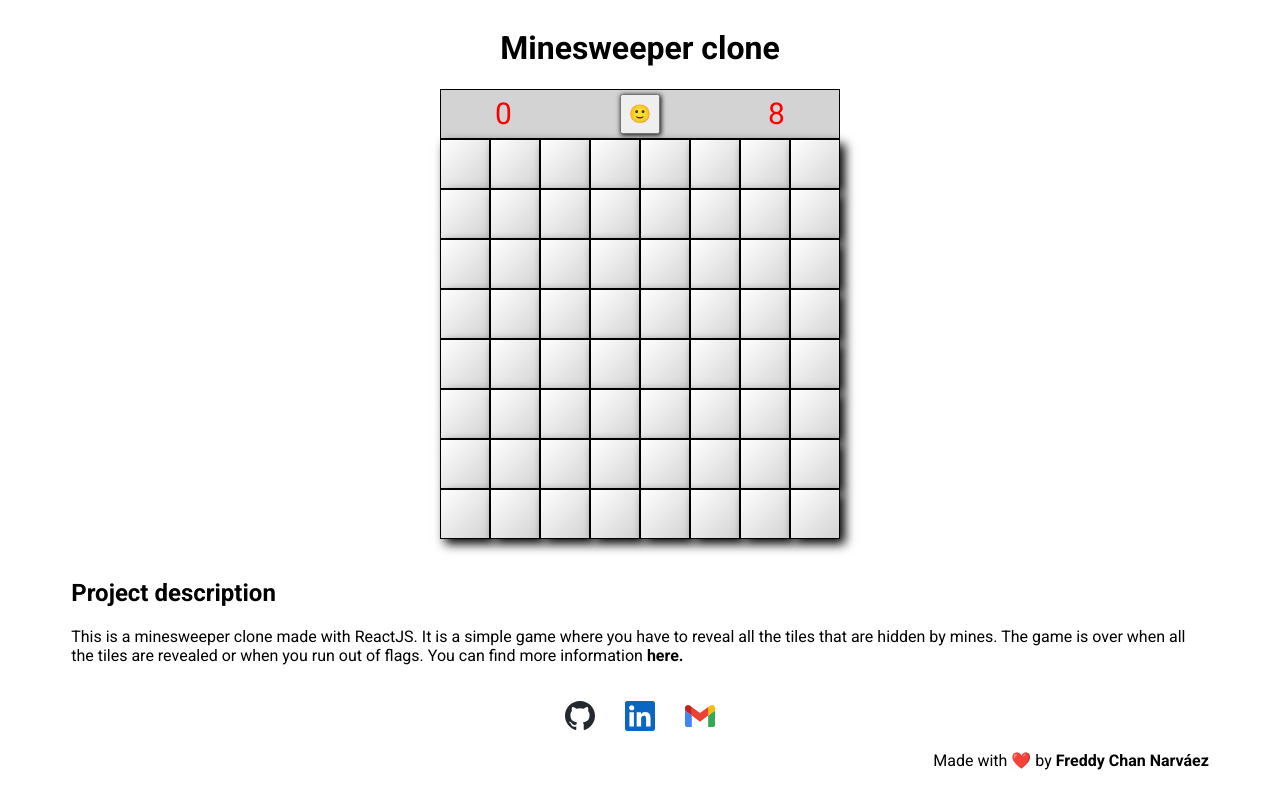
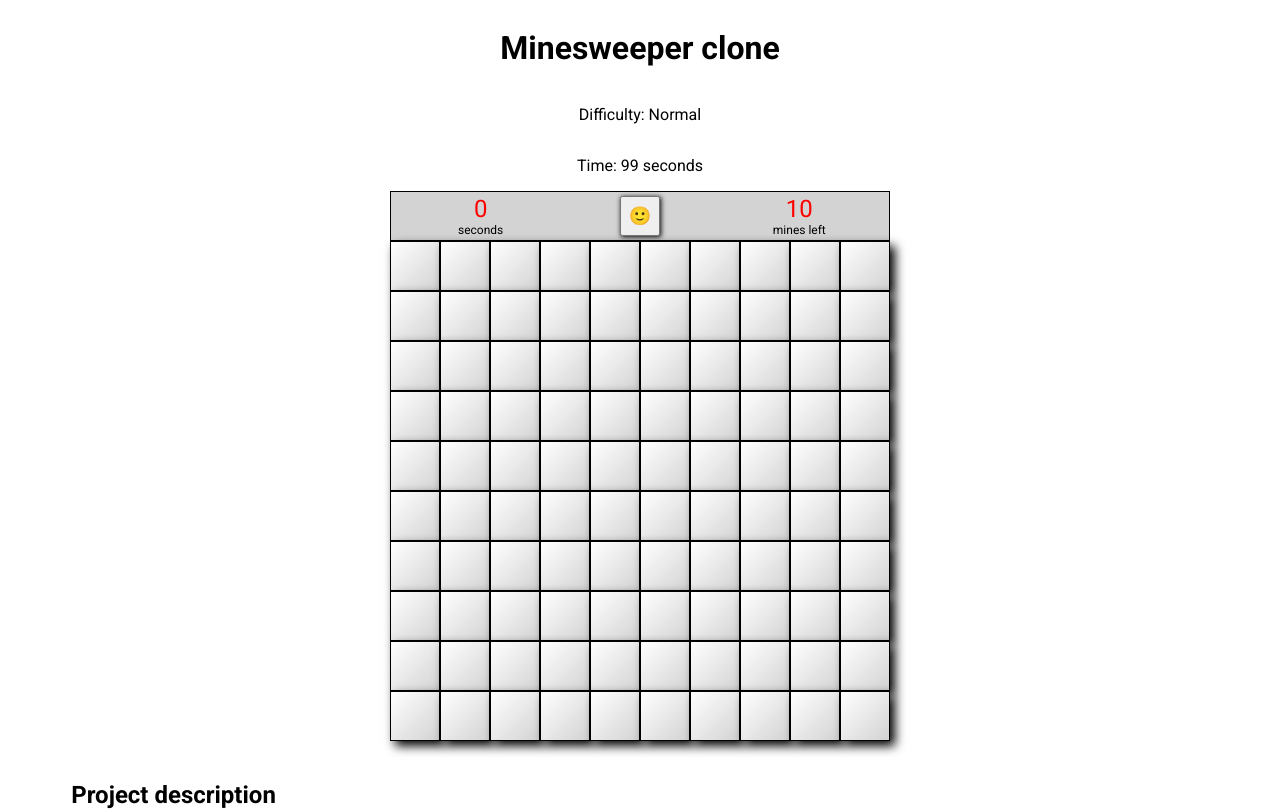
Before and after one commit to freddychannarvaez/react-minesweeper, a React (Vite) app: page / in a window 1280 px wide. Shown: the top 810 px of the page. Built offline with nearby package versions, Linux system fonts and the light colour scheme.

Commit message:
Add timer functionality

```diff
--- a/src/App.jsx
+++ b/src/App.jsx
@@ -11,8 +11,10 @@ import gmailLogo from './assets/gmail.svg';
 const githubRepo = 'https://github.com/freddychannarvaez/react-minesweeper';
 const portfolio = 'https://freddychannarvaez.com';
 
-const gridSize = 8;
-const totalMines = 8;
+const gridSize = 10;
+const totalMines = 10;
+
+const timeLimit = 99;
 
 const socialMediaLinks = [
   {
@@ -36,8 +38,8 @@ function App() {
 
   const [isGameOver, setIsGameOver] = useState(false)
   const [isGameResetted, setIsGameResetted] = useState(false)
-  // const [secondsPlayed, setSecondsPlayed] = useState(0)
-  // const [isGameStarted, setIsGameStarted] = useState(false)
+  const [isGameStarted, setIsGameStarted] = useState(false)
+  const [hasWonGame, setHasWonGame] = useState(false)
   const [validateLastTile, setValidateLastTile] = useState(false)
   const [secondsPlayed, setSecondsPlayed] = useState(0)
   const [flagsLeft, setFlagsLeft] = useState(totalMines)
@@ -46,18 +48,24 @@ function App() {
   let { newMines: firstMines, newGrid: firstGrid } = createMinesAndGrid(gridSize, totalMines)
   const [mines, setMines] = useState(firstMines)
   const [grid, setGrid] = useState(firstGrid)
+  const [currentInterval, setCurrentInterval] = useState(null)
 
+  const handleStartGame = () => {
+    if (!isGameStarted) setIsGameStarted(true)
+  }
 
   const handleEndGame = () => {
-    // console.log('Game over')
     setIsGameOver(true)
     setIsGameResetted(false)
+    clearInterval(currentInterval)
   }
 
   const handleResetGame = () => {
-    // console.log('Reset game')
     setIsGameOver(false)
     setIsGameResetted(true)
+    setCurrentInterval(null)
+    setIsGameStarted(false)
+    setHasWonGame(false)
   }
 
   const handleRevealTile = (index) => {
@@ -68,13 +76,11 @@ function App() {
       ...neighbourTiles.filter((x) => !tilesToReveal.includes(x))])
   }
 
-  const onHandleFlagClick = (index, isFlagged) => {
+  const handleFlagClick = (index, isFlagged) => {
     if (isFlagged) {
-      // console.log('Flag removed')
       setFlagsUsed([...flagsUsed.filter(flag => flag !== index)])
       setFlagsLeft(flagsLeft + 1)
     } else {
-      // console.log('Flag added')
       setFlagsLeft(flagsLeft - 1)
       setFlagsUsed([...flagsUsed, index])
     }
@@ -84,19 +90,21 @@ function App() {
     return mines.every((x) => flagsUsed.includes(x))
   }
 
-  // const getTime = (startTime) => {
-  //   const currentTime = new Date()
-  //   const seconds = Math.floor((currentTime.getTime() - startTime.getTime()) / 1000)
-  //   setSecondsPlayed(seconds)
-  //   console.log("🚀 ~ getTime ~ secondsPlayed:", secondsPlayed)
-  // }
+  const getTime = (startTime) => {
+    const currentTime = new Date()
+    const seconds = Math.floor((currentTime.getTime() - startTime.getTime()) / 1000)
+    setSecondsPlayed(seconds)
+    if (seconds >= timeLimit) {
+      setSecondsPlayed(0)
+      handleEndGame()
+    }
+  }
 
-  // useEffect(() => {
-  //   const startTime = new Date()
-  //   const interval = setInterval(() => getTime(startTime), 1000)
-
-  //   return () => clearInterval(interval)
-  // }, [])
+  useEffect(() => {
+    if (!isGameStarted) return
+    const startTime = new Date()
+    setCurrentInterval(setInterval(() => getTime(startTime), 1000))
+  }, [isGameStarted])
 
   useEffect(() => {
     if (isGameResetted) {
@@ -121,54 +129,57 @@ function App() {
   useEffect(() => {
     if (validateLastTile == true) {
       if (!isGameOver && isGameWon()) {
-        setIsGameOver(true)
-        alert('You won!!')
+        handleEndGame()
+        setHasWonGame(true)
       }
     }
   }, [validateLastTile])
 
+ // FIXME: Win also if you click on the last tile
+ // FIXME: After win reveal all tiles
   return (
     <>
       <h1>Minesweeper clone</h1>
+      <p>Difficulty: Normal</p>
+      <p>Time: {timeLimit} seconds</p>
       <div className='control'>
-        {
-          <span className='secondsPlayed'>{secondsPlayed}</span>
+        { /* FIXME: Make countdown timer */
+          <div className='indicator'>
+            <span className='secondsPlayed'>{secondsPlayed}</span>
+            <span className='text'>seconds</span>
+          </div>
         }
         {
-          !isGameOver &&
-          <button className='button' onClick={handleResetGame}>🙂</button>
-
+          <button className='emoji-button' onClick={handleResetGame}>{hasWonGame ? '😎' : isGameOver ? '☹️' : '🙂'}</button>
         }
         {
-          !isGameResetted && isGameOver &&
-          <button className='button' onClick={handleResetGame}>☹️</button>
-        }
-        {
-          <span className='flagsLeft'>{flagsLeft}</span>
+          <div className='indicator'>
+            <span className='flagsLeft'>{flagsLeft}</span>
+            <span className='text'>mines left</span>
+          </div>
         }
       </div>
       <div className={`grid ${(isGameOver && !isGameResetted) ? 'gameOver' : ''}`}>
         {
           grid.map((_, index) =>
-            <Tile key={index} index={index} hasMine={grid[index]}
-              gridSize={gridSize} minesArray={mines}
-              endGame={handleEndGame} resetGame={isGameResetted}
-              flagTile={onHandleFlagClick} revealTile={handleRevealTile}
-              tilesToReveal={tilesToReveal} revealMine={isGameOver}
-              availableFlags={flagsLeft}/>)
+            <Tile key={index} index={index} gridSize={gridSize} minesArray={mines}
+                  tilesToReveal={tilesToReveal} revealMine={isGameOver} availableFlags={flagsLeft}
+                  hasMine={grid[index]} hasGameStarted={handleStartGame} hasGameEnded={isGameOver}
+                  onEndGame={handleEndGame} onResetGame={isGameResetted}
+                  onFlagTile={handleFlagClick} onRevealTile={handleRevealTile}/>)
         }
         {
-          isGameOver && <h3>Game over!!</h3>
+          isGameOver && <h3>{ hasWonGame ? 'You win' : 'Game is over'}!!</h3>
         }
       </div>
 
       <div className='project-description'>
         <h2>Project description</h2>
-        <p>This is a minesweeper clone made with ReactJS. It is a simple game where you have to reveal all the tiles that are hidden by mines. The game is over when all the tiles are revealed or when you run out of flags. You can find more information<a href={githubRepo}> here.</a></p>
+        <p>This is a minesweeper clone made with ReactJS. It is a simple game where you have to reveal all the tiles that are hidden by mines. The game is over when all the tiles are revealed or when you run out of flags. You can find more information<a href={githubRepo} target='_blank'> here.</a></p>
         <div className='social-info'>
           {
             socialMediaLinks.map((link, index) =>
-              <a className='social-link' key={index} href={link.link}>
+              <a className='social-link' key={index} href={link.link} target='_blank'>
                 <img src={link.logo}></img>
               </a>
             )
--- a/src/App.scss
+++ b/src/App.scss
@@ -1,5 +1,8 @@
+$gridSize: 500px;
 $tileSize: 50px;
-$gridSize: 400px;
+
+$gridSizeMobile: 300px;
+$tileSizeMobile: 30px;
 
 #root {
   margin: 0 auto;
@@ -7,6 +10,7 @@ $gridSize: 400px;
   flex-direction: column;
   align-items: center;
   font-family: 'Roboto', sans-serif;
+  width: 100%;
 }
 
 .control {
@@ -19,19 +23,40 @@ $gridSize: 400px;
   background-color: lightgray;
   border: 1px solid black;
   box-sizing: border-box;
+
+  @media screen and (max-width: 600px) {
+    width: $gridSizeMobile;
+    height: $tileSizeMobile;
+  }
 }
 
-.secondsPlayed {
-  font-size: 30px;
-  color: red;
+.indicator {
+  display: flex;
+  flex-direction: column;
+  align-items: center;
+  width: 80px;
+  font-size: 24px;
+
+  @media screen and (max-width: 600px) {
+    font-size: 14px;
+  }
+
+  .secondsPlayed {
+    color: red;
+  }
+  .flagsLeft {
+    color: red;
+  }
+  .text {
+    font-size: 12px;
+
+    @media screen and (max-width: 600px) {
+      font-size: 8px;
+    }
+  }
 }
 
-.flagsLeft {
-  font-size: 30px;
-  color: red;
-}
-
-.button {
+.emoji-button {
   width: $tileSize - 10;
   height: $tileSize - 10;
   font-size: 18px;
@@ -40,6 +65,13 @@ $gridSize: 400px;
   &:active {
     box-shadow: unset;
   }
+
+  @media screen and (max-width: 600px) {
+    width: $tileSizeMobile;
+    height: $tileSizeMobile;
+    font-size: 14px;
+    padding: 0;
+  }
 }
 
 .grid {
@@ -47,6 +79,9 @@ $gridSize: 400px;
   flex-direction: row;
   flex-wrap: wrap;
   width: $gridSize;
+  @media screen and (max-width: 600px) {
+    width: $gridSizeMobile;
+  }
 
   .gameOver {
     pointer-events: none;
@@ -63,8 +98,11 @@ $gridSize: 400px;
     align-items: center;
     justify-content: center;
     font-size: 25px;
-    // FIXME:: Remove after stop showing tile index
-    // position: relative;
+    @media screen and (max-width: 600px) {
+      width: $tileSizeMobile;
+      height: $tileSizeMobile;
+      font-size: 14px;
+    }
   }
 
   .clean {
@@ -75,6 +113,13 @@ $gridSize: 400px;
   .clicked {
     background-color: gray;
     box-shadow: unset;
+  }
+
+  .hasMine, .flagged {
+    @media screen and (max-width: 600px) {
+      width: $tileSizeMobile - 10;
+      height: $tileSizeMobile - 10;
+    }
   }
 
   .number {
--- a/src/components/Tile.jsx
+++ b/src/components/Tile.jsx
@@ -1,3 +1,4 @@
+/* eslint-disable react/prop-types */
 /* eslint-disable react-hooks/exhaustive-deps */
 import { useEffect, useState } from "react"
 import mineLogo from '../assets/mine.svg'
@@ -5,49 +6,53 @@ import flagLogo from '../assets/flag.svg'
 import { calculateNeighbourMines } from "../services/calculateNeighbourMines"
 
 
-export function Tile({index, hasMine, gridSize, minesArray,
-  endGame, resetGame, flagTile, revealTile, tilesToReveal,
-  revealMine, availableFlags}) {
+export function Tile({index, gridSize, minesArray, tilesToReveal, revealMine, availableFlags,
+                      hasMine, hasGameStarted, hasGameEnded,
+                      onEndGame, onResetGame, onFlagTile, onRevealTile}) {
 
   const [isClicked, setIsClicked] = useState(false)
   const [isFlagged, setIsFlagged] = useState(false)
+  const [isGameStarted, setIsGameStarted] = useState(false)
   const [neighbourMines, setNeighbourMines] =
     useState(calculateNeighbourMines(gridSize, index, minesArray))
 
-  const onClickTile = (index) => {
-    if (isClicked) return
-    if (isFlagged) return
+  const handleClickTile = (index) => {
+    if (!isGameStarted) {
+      setIsGameStarted(true)
+      hasGameStarted(true)
+    }
+    if (isClicked || isFlagged || hasGameEnded) return
     setIsClicked(true)
     const neighbourMines = calculateNeighbourMines(gridSize, index, minesArray)
     setNeighbourMines(neighbourMines)
-    if (neighbourMines == 0) revealTile(index)
+    if (neighbourMines == 0) onRevealTile(index)
   }
 
-  const onFlagTile = (e) => {
+  const handleFlagTile = (e) => {
     e.preventDefault()
     if (availableFlags == 0 || isClicked) return
-    flagTile(index, isFlagged)
+    onFlagTile(index, isFlagged)
     setIsFlagged(!isFlagged)
   }
 
   useEffect(() => {
     if (hasMine && isClicked) {
-      endGame()
+      onEndGame()
     }
   }, [isClicked])
 
   useEffect(() => {
-    if (resetGame) {
+    if (onResetGame) {
       setIsClicked(false)
       setIsFlagged(false)
       setNeighbourMines(calculateNeighbourMines(gridSize, index, minesArray))
     }
-  }, [resetGame])
+  }, [onResetGame])
 
   useEffect(() => {
     if (tilesToReveal.includes(index)
           && !minesArray.includes(index) && !isClicked) {
-      onClickTile(index)
+      handleClickTile(index)
     }
   }, [tilesToReveal])
 
@@ -59,8 +64,8 @@ export function Tile({index, hasMine, gridSize, minesArray,
 
   return (
     <div className={`tile ${isClicked ? 'clicked' : 'clean' }`}
-      onClick={() => onClickTile(index)}
-      onContextMenu={(e) => onFlagTile(e)}>
+      onClick={() => handleClickTile(index)}
+      onContextMenu={(e) => handleFlagTile(e)}>
       {
         hasMine && isClicked && <img className={`hasMine`} src={mineLogo}/>
       }
```
Also changed, not shown: 1 other file (tests, documents, lock files or other folders).
